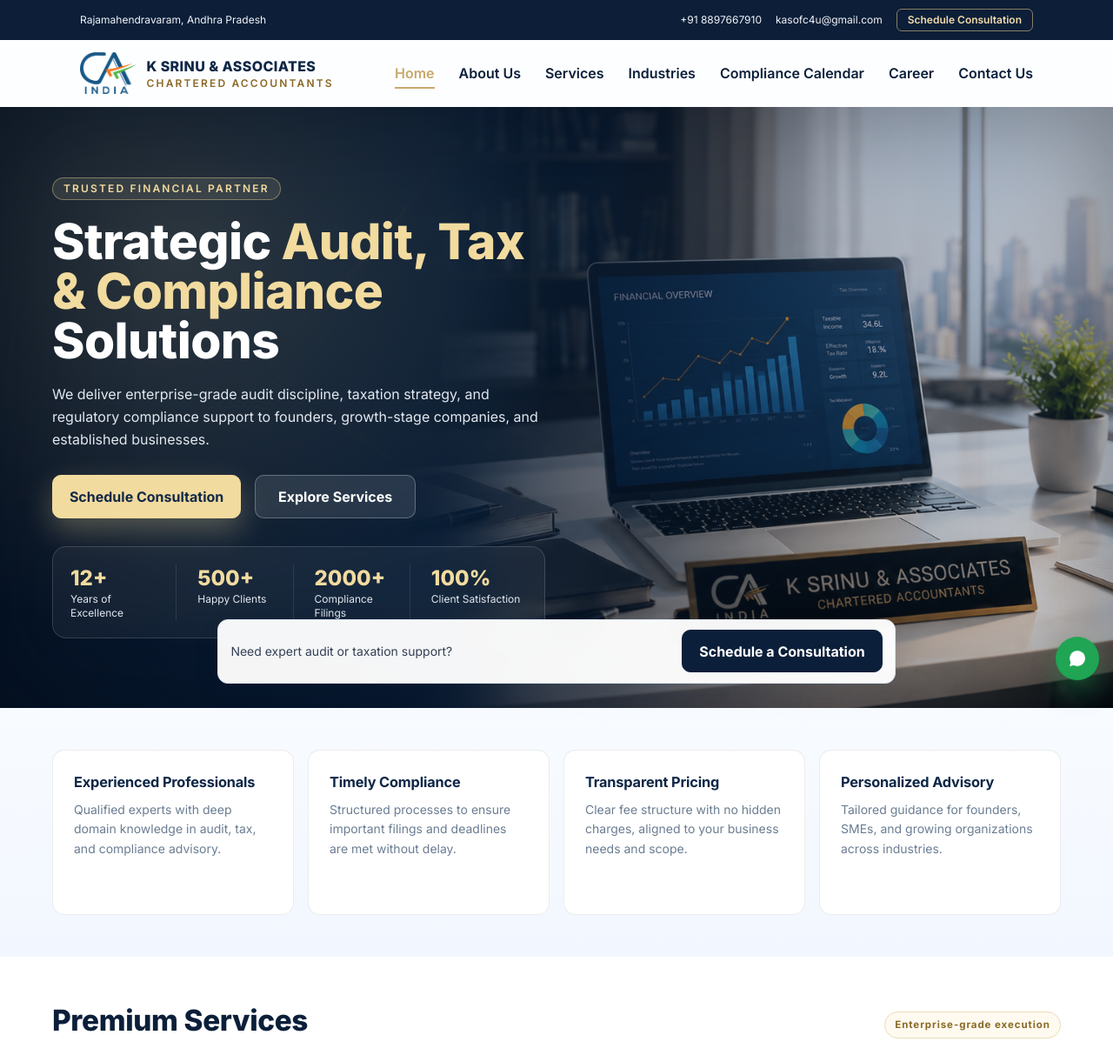
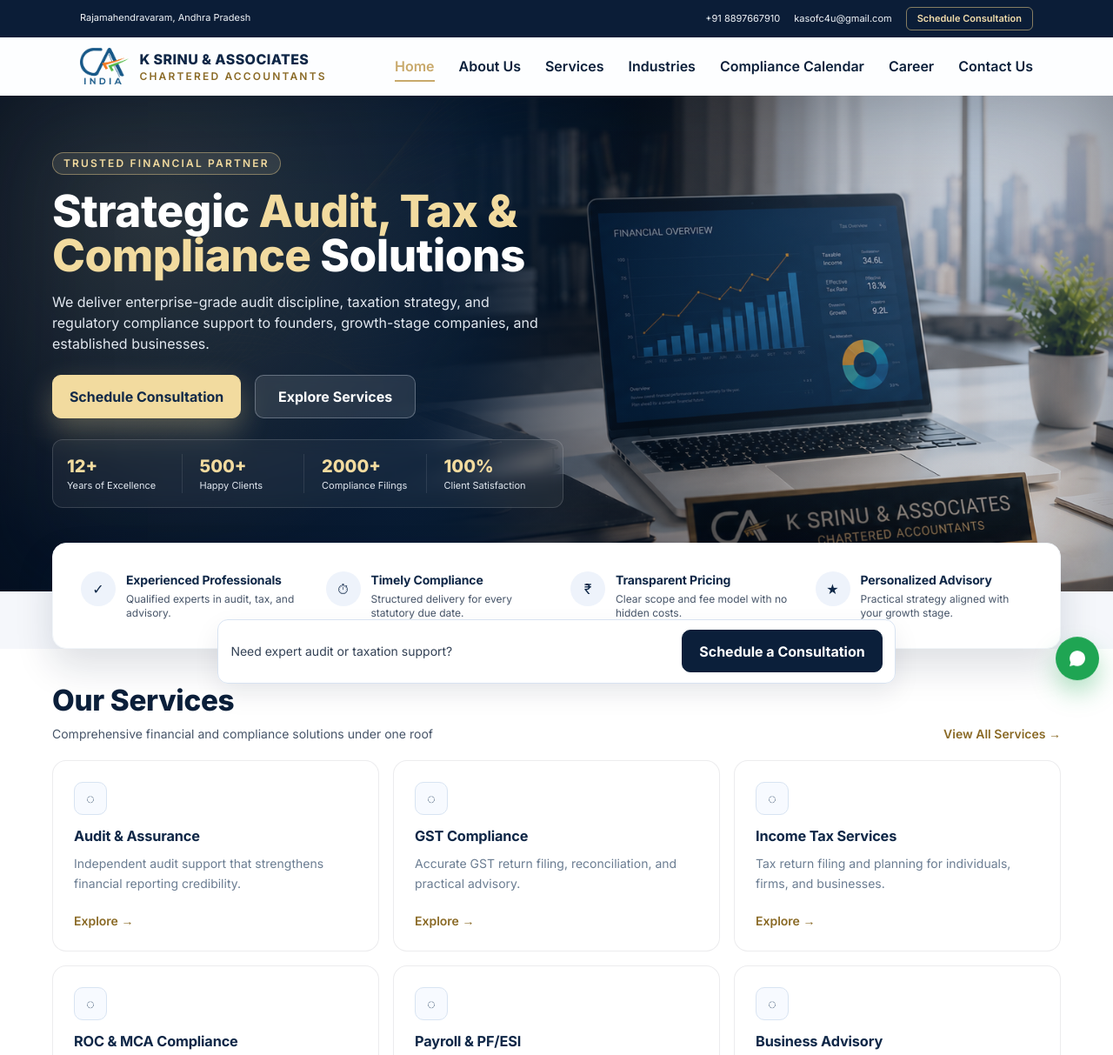
Before and after one commit to caksrinuandassociates/k-srinu-and-associates, a plain HTML site: page index.html in a window 1280 px wide. Shown: the top 1213 px of the page at 87% size. Drawn offline with nearby package versions, Linux system fonts and the light colour scheme.

Commit message:
Use cinematic homepage hero image

```diff
--- a/index.html
+++ b/index.html
@@ -16,8 +16,8 @@
     <link rel="stylesheet" href="assets/css/style.css" />
   </head>
   <body>
-    <div class="bg-[#0c1e38] text-slate-100">
-      <div class="container-premium flex flex-wrap items-center justify-between gap-2 px-4 py-2.5 text-xs sm:gap-3 sm:px-6 lg:px-8">
+    <div class="bg-[#0b1d37] text-slate-100">
+      <div class="container-premium flex flex-wrap items-center justify-between gap-2 px-4 py-2 text-[11px] sm:gap-3 sm:px-6 lg:px-8">
         <p>Rajamahendravaram, Andhra Pradesh</p>
         <div class="flex flex-wrap items-center gap-4">
           <a href="tel:+918897667910" class="hover:text-[#f2db9f]">+91 8897667910</a>
@@ -28,9 +28,9 @@
     </div>
 
     <header id="site-header" class="sticky top-0 z-50 w-full bg-white/95 transition-all duration-300">
-      <nav class="container-premium flex items-center justify-between px-4 py-3.5 sm:px-6 lg:px-8" aria-label="Main Navigation">
+      <nav class="container-premium flex items-center justify-between px-4 py-3 sm:px-6 lg:px-8" aria-label="Main Navigation">
         <a href="index.html" class="inline-flex items-center gap-3">
-          <img src="assets/images/logo.png" alt="K Srinu and Associates Logo" class="h-[38px] w-auto sm:h-[48px]" />
+          <img src="assets/images/logo.png" alt="K Srinu and Associates Logo" class="h-[34px] w-auto sm:h-[42px]" />
           <span>
             <span class="block text-sm font-extrabold tracking-wide text-navy sm:text-base">K SRINU & ASSOCIATES</span>
             <span class="block text-[10px] font-semibold tracking-[0.18em] text-[#8a6a26] sm:text-xs">CHARTERED ACCOUNTANTS</span>
@@ -58,55 +58,72 @@
       </div>
     </header>
 
-    <main>
-      <section class="relative overflow-hidden bg-[#091a31] px-4 py-14 text-white sm:px-6 sm:py-16 lg:px-8 lg:py-20">
-        <div class="absolute inset-0 bg-[url('assets/images/home-hero.png')] bg-cover bg-[68%_center] bg-no-repeat lg:bg-[72%_center]"></div>
-        <div class="absolute inset-0 bg-[linear-gradient(90deg,rgba(6,18,36,0.92)_0%,rgba(8,25,48,0.84)_35%,rgba(9,29,54,0.62)_55%,rgba(10,32,58,0.28)_74%,rgba(10,33,60,0.16)_100%)]"></div>
-        <div class="absolute inset-0 bg-[radial-gradient(circle_at_16%_24%,rgba(242,219,159,0.16),transparent_38%),radial-gradient(circle_at_88%_16%,rgba(99,143,196,0.24),transparent_42%)]"></div>
-        <div class="absolute inset-0 shadow-[inset_0_0_140px_rgba(3,10,22,0.46)]"></div>
-        <div class="container-premium relative grid items-center gap-10 lg:grid-cols-[1.02fr_.98fr] lg:gap-12">
+    <main class="pb-24">
+      <section class="relative overflow-hidden bg-[#091a31] px-4 pb-20 pt-12 text-white sm:px-6 sm:pb-24 sm:pt-14 lg:px-8 lg:pb-24 lg:pt-16">
+        <div class="absolute inset-0 bg-[url('assets/images/home-hero.png')] bg-cover bg-[76%_center] bg-no-repeat lg:bg-[80%_center]"></div>
+        <div class="absolute inset-0 bg-[linear-gradient(92deg,rgba(6,18,36,0.95)_0%,rgba(8,25,48,0.86)_33%,rgba(9,29,54,0.45)_58%,rgba(10,33,60,0.14)_84%)]"></div>
+        <div class="absolute inset-0 bg-[radial-gradient(circle_at_14%_24%,rgba(242,219,159,0.15),transparent_34%),radial-gradient(circle_at_90%_26%,rgba(134,177,226,0.27),transparent_38%)]"></div>
+        <div class="absolute inset-0 shadow-[inset_0_0_120px_rgba(3,10,22,0.4)]"></div>
+        <div class="container-premium relative grid items-center gap-8 lg:grid-cols-[1.05fr_.95fr] lg:gap-10">
           <div class="reveal">
             <span class="inline-flex items-center rounded-full border border-[#d6bc82]/50 bg-[#f6e6c21a] px-3 py-1 text-xs font-semibold tracking-[0.18em] text-[#f2db9f]">TRUSTED FINANCIAL PARTNER</span>
-            <h1 class="mt-5 text-4xl font-extrabold leading-[1.1] sm:text-5xl lg:text-[3.55rem]">Strategic <span class="text-[#f2db9f]">Audit, Tax & Compliance</span> Solutions</h1>
-            <p class="mt-5 max-w-2xl text-base leading-relaxed text-slate-200">We deliver enterprise-grade audit discipline, taxation strategy, and regulatory compliance support to founders, growth-stage companies, and established businesses.</p>
-            <div class="mt-7 flex flex-wrap items-center gap-3 sm:gap-4">
+            <h1 class="mt-4 text-[2.1rem] font-extrabold leading-[1.08] sm:text-5xl lg:text-[3.2rem]">Strategic <span class="text-[#f2db9f]">Audit, Tax & Compliance</span> Solutions</h1>
+            <p class="mt-4 max-w-xl text-[15px] leading-relaxed text-slate-200 sm:text-base">We deliver enterprise-grade audit discipline, taxation strategy, and regulatory compliance support to founders, growth-stage companies, and established businesses.</p>
+            <div class="mt-6 flex flex-wrap items-center gap-3 sm:gap-4">
               <a href="contact.html" class="btn-primary min-w-[210px] border-[#f2db9f] bg-[#f2db9f] !text-[#112948] shadow-[0_14px_34px_rgba(242,219,159,0.30)] hover:-translate-y-[2px] hover:bg-[#e7cb86]">Schedule Consultation</a>
               <a href="services.html" class="btn-secondary min-w-[185px] border-slate-300/35 bg-white/10 !text-white backdrop-blur-sm hover:-translate-y-[2px] hover:bg-white/18">Explore Services</a>
             </div>
 
-            <div class="mt-8 grid gap-3 rounded-2xl border border-white/15 bg-white/5 p-4 backdrop-blur md:grid-cols-4 md:p-5">
-              <div class="border-white/10 md:border-r md:pr-3"><p class="text-2xl font-extrabold text-[#f2db9f]">12+</p><p class="text-xs text-slate-200">Years of Excellence</p></div>
-              <div class="border-white/10 md:border-r md:px-3"><p class="text-2xl font-extrabold text-[#f2db9f]">500+</p><p class="text-xs text-slate-200">Happy Clients</p></div>
-              <div class="border-white/10 md:border-r md:px-3"><p class="text-2xl font-extrabold text-[#f2db9f]">2000+</p><p class="text-xs text-slate-200">Compliance Filings</p></div>
-              <div class="md:pl-3"><p class="text-2xl font-extrabold text-[#f2db9f]">100%</p><p class="text-xs text-slate-200">Client Satisfaction</p></div>
+            <div class="mt-6 grid max-w-2xl gap-2 rounded-xl border border-white/15 bg-white/5 p-3 backdrop-blur sm:grid-cols-2 lg:grid-cols-4 lg:p-4">
+              <div class="lg:border-r lg:border-white/10 lg:pr-3"><p class="text-xl font-extrabold text-[#f2db9f]">12+</p><p class="text-[11px] text-slate-200">Years of Excellence</p></div>
+              <div class="lg:border-r lg:border-white/10 lg:px-3"><p class="text-xl font-extrabold text-[#f2db9f]">500+</p><p class="text-[11px] text-slate-200">Happy Clients</p></div>
+              <div class="lg:border-r lg:border-white/10 lg:px-3"><p class="text-xl font-extrabold text-[#f2db9f]">2000+</p><p class="text-[11px] text-slate-200">Compliance Filings</p></div>
+              <div class="lg:pl-3"><p class="text-xl font-extrabold text-[#f2db9f]">100%</p><p class="text-[11px] text-slate-200">Client Satisfaction</p></div>
             </div>
           </div>
           <div class="hidden lg:block" aria-hidden="true"></div>
         </div>
       </section>
 
-      <section class="bg-[linear-gradient(180deg,#f8fbff_0%,#f2f7ff_100%)] px-4 py-12 sm:px-6 lg:px-8">
-        <div class="container-premium grid gap-4 sm:grid-cols-2 lg:grid-cols-4">
-          <article class="card lift reveal flex min-h-[190px] flex-col p-5 sm:p-6"><h3 class="text-[1.02rem] font-bold text-navy">Experienced Professionals</h3><p class="subtitle mt-2 text-sm leading-relaxed">Qualified experts with deep domain knowledge in audit, tax, and compliance advisory.</p></article>
-          <article class="card lift reveal flex min-h-[190px] flex-col p-5 sm:p-6"><h3 class="text-[1.02rem] font-bold text-navy">Timely Compliance</h3><p class="subtitle mt-2 text-sm leading-relaxed">Structured processes to ensure important filings and deadlines are met without delay.</p></article>
-          <article class="card lift reveal flex min-h-[190px] flex-col p-5 sm:p-6"><h3 class="text-[1.02rem] font-bold text-navy">Transparent Pricing</h3><p class="subtitle mt-2 text-sm leading-relaxed">Clear fee structure with no hidden charges, aligned to your business needs and scope.</p></article>
-          <article class="card lift reveal flex min-h-[190px] flex-col p-5 sm:p-6"><h3 class="text-[1.02rem] font-bold text-navy">Personalized Advisory</h3><p class="subtitle mt-2 text-sm leading-relaxed">Tailored guidance for founders, SMEs, and growing organizations across industries.</p></article>
+      <section class="relative z-10 -mt-12 px-4 sm:px-6 lg:-mt-14 lg:px-8">
+        <div class="container-premium reveal rounded-2xl border border-slate-100 bg-white p-4 shadow-[0_20px_44px_rgba(13,31,58,0.14)] sm:p-6">
+          <div class="grid gap-4 md:grid-cols-2 lg:grid-cols-4">
+            <article class="flex items-start gap-3 rounded-xl p-2">
+              <span class="inline-flex h-10 w-10 shrink-0 items-center justify-center rounded-full bg-[#eef3fb] text-[#0f2747]">✓</span>
+              <div><h3 class="text-sm font-bold text-navy">Experienced Professionals</h3><p class="mt-1 text-xs text-slate-600">Qualified experts in audit, tax, and advisory.</p></div>
+            </article>
+            <article class="flex items-start gap-3 rounded-xl p-2">
+              <span class="inline-flex h-10 w-10 shrink-0 items-center justify-center rounded-full bg-[#eef3fb] text-[#0f2747]">⏱</span>
+              <div><h3 class="text-sm font-bold text-navy">Timely Compliance</h3><p class="mt-1 text-xs text-slate-600">Structured delivery for every statutory due date.</p></div>
+            </article>
+            <article class="flex items-start gap-3 rounded-xl p-2">
+              <span class="inline-flex h-10 w-10 shrink-0 items-center justify-center rounded-full bg-[#eef3fb] text-[#0f2747]">₹</span>
+              <div><h3 class="text-sm font-bold text-navy">Transparent Pricing</h3><p class="mt-1 text-xs text-slate-600">Clear scope and fee model with no hidden costs.</p></div>
+            </article>
+            <article class="flex items-start gap-3 rounded-xl p-2">
+              <span class="inline-flex h-10 w-10 shrink-0 items-center justify-center rounded-full bg-[#eef3fb] text-[#0f2747]">★</span>
+              <div><h3 class="text-sm font-bold text-navy">Personalized Advisory</h3><p class="mt-1 text-xs text-slate-600">Practical strategy aligned with your growth stage.</p></div>
+            </article>
+          </div>
         </div>
       </section>
 
-      <section class="section-tight bg-white px-4 sm:px-6 lg:px-8">
+      <section class="bg-white px-4 pb-10 pt-9 sm:px-6 sm:pb-12 sm:pt-10 lg:px-8">
         <div class="container-premium">
           <div class="reveal flex items-end justify-between gap-4 flex-wrap">
-            <h2 class="heading-lg">Premium Services</h2>
-            <span class="eyebrow">Enterprise-grade execution</span>
+            <div>
+              <h2 class="heading-lg">Our Services</h2>
+              <p class="mt-2 text-sm text-slate-600">Comprehensive financial and compliance solutions under one roof</p>
+            </div>
+            <a href="services.html" class="text-sm font-semibold text-[#8a6a26] hover:text-[#6e531e]">View All Services →</a>
           </div>
           <div class="mt-5 grid gap-4 sm:grid-cols-2 lg:grid-cols-3">
-            <a class="service-card lift reveal flex min-h-[260px] flex-col p-5 sm:p-6" href="service-audit-assurance.html"><div class="service-icon">✓</div><h3 class="mt-3 text-[1.04rem] font-bold text-navy">Audit & Assurance</h3><p class="subtitle text-sm mt-2 leading-relaxed">Independent audit support that strengthens financial reporting credibility.</p><p class="mt-auto pt-4 text-sm font-semibold text-[#8a6a26]">Explore →</p></a>
-            <a class="service-card lift reveal flex min-h-[260px] flex-col p-5 sm:p-6" href="service-gst-filing.html"><div class="service-icon">GST</div><h3 class="mt-3 text-[1.04rem] font-bold text-navy">GST Compliance</h3><p class="subtitle text-sm mt-2 leading-relaxed">Accurate GST return filing, reconciliation, and practical advisory.</p><p class="mt-auto pt-4 text-sm font-semibold text-[#8a6a26]">Explore →</p></a>
-            <a class="service-card lift reveal flex min-h-[260px] flex-col p-5 sm:p-6" href="service-income-tax-returns.html"><div class="service-icon">₹</div><h3 class="mt-3 text-[1.04rem] font-bold text-navy">Income Tax Services</h3><p class="subtitle text-sm mt-2 leading-relaxed">Tax return filing and planning for individuals, firms, and businesses.</p><p class="mt-auto pt-4 text-sm font-semibold text-[#8a6a26]">Explore →</p></a>
-            <a class="service-card lift reveal flex min-h-[260px] flex-col p-5 sm:p-6" href="service-roc-compliance.html"><div class="service-icon">ROC</div><h3 class="mt-3 text-[1.04rem] font-bold text-navy">ROC & MCA Compliance</h3><p class="subtitle text-sm mt-2 leading-relaxed">End-to-end ROC, MCA and governance compliance management.</p><p class="mt-auto pt-4 text-sm font-semibold text-[#8a6a26]">Explore →</p></a>
-            <a class="service-card lift reveal flex min-h-[260px] flex-col p-5 sm:p-6" href="service-payroll-services.html"><div class="service-icon">PF</div><h3 class="mt-3 text-[1.04rem] font-bold text-navy">Payroll & PF/ESI</h3><p class="subtitle text-sm mt-2 leading-relaxed">Reliable payroll processing with statutory labour compliance support.</p><p class="mt-auto pt-4 text-sm font-semibold text-[#8a6a26]">Explore →</p></a>
-            <a class="service-card lift reveal flex min-h-[260px] flex-col p-5 sm:p-6" href="service-business-advisory.html"><div class="service-icon">BA</div><h3 class="mt-3 text-[1.04rem] font-bold text-navy">Business Advisory</h3><p class="subtitle text-sm mt-2 leading-relaxed">Strategic advisory to improve profitability, controls, and growth readiness.</p><p class="mt-auto pt-4 text-sm font-semibold text-[#8a6a26]">Explore →</p></a>
+            <a class="service-card lift reveal flex min-h-[220px] flex-col rounded-2xl p-6" href="service-audit-assurance.html"><div class="service-icon">◌</div><h3 class="mt-3 text-[1.02rem] font-bold text-navy">Audit & Assurance</h3><p class="subtitle text-sm mt-2 leading-relaxed">Independent audit support that strengthens financial reporting credibility.</p><p class="mt-auto pt-4 text-sm font-semibold text-[#8a6a26]">Explore →</p></a>
+            <a class="service-card lift reveal flex min-h-[220px] flex-col rounded-2xl p-6" href="service-gst-filing.html"><div class="service-icon">◌</div><h3 class="mt-3 text-[1.02rem] font-bold text-navy">GST Compliance</h3><p class="subtitle text-sm mt-2 leading-relaxed">Accurate GST return filing, reconciliation, and practical advisory.</p><p class="mt-auto pt-4 text-sm font-semibold text-[#8a6a26]">Explore →</p></a>
+            <a class="service-card lift reveal flex min-h-[220px] flex-col rounded-2xl p-6" href="service-income-tax-returns.html"><div class="service-icon">◌</div><h3 class="mt-3 text-[1.02rem] font-bold text-navy">Income Tax Services</h3><p class="subtitle text-sm mt-2 leading-relaxed">Tax return filing and planning for individuals, firms, and businesses.</p><p class="mt-auto pt-4 text-sm font-semibold text-[#8a6a26]">Explore →</p></a>
+            <a class="service-card lift reveal flex min-h-[220px] flex-col rounded-2xl p-6" href="service-roc-compliance.html"><div class="service-icon">◌</div><h3 class="mt-3 text-[1.02rem] font-bold text-navy">ROC & MCA Compliance</h3><p class="subtitle text-sm mt-2 leading-relaxed">End-to-end ROC, MCA and governance compliance management.</p><p class="mt-auto pt-4 text-sm font-semibold text-[#8a6a26]">Explore →</p></a>
+            <a class="service-card lift reveal flex min-h-[220px] flex-col rounded-2xl p-6" href="service-payroll-services.html"><div class="service-icon">◌</div><h3 class="mt-3 text-[1.02rem] font-bold text-navy">Payroll & PF/ESI</h3><p class="subtitle text-sm mt-2 leading-relaxed">Reliable payroll processing with statutory labour compliance support.</p><p class="mt-auto pt-4 text-sm font-semibold text-[#8a6a26]">Explore →</p></a>
+            <a class="service-card lift reveal flex min-h-[220px] flex-col rounded-2xl p-6" href="service-business-advisory.html"><div class="service-icon">◌</div><h3 class="mt-3 text-[1.02rem] font-bold text-navy">Business Advisory</h3><p class="subtitle text-sm mt-2 leading-relaxed">Strategic advisory to improve profitability, controls, and growth readiness.</p><p class="mt-auto pt-4 text-sm font-semibold text-[#8a6a26]">Explore →</p></a>
           </div>
         </div>
       </section>
```
